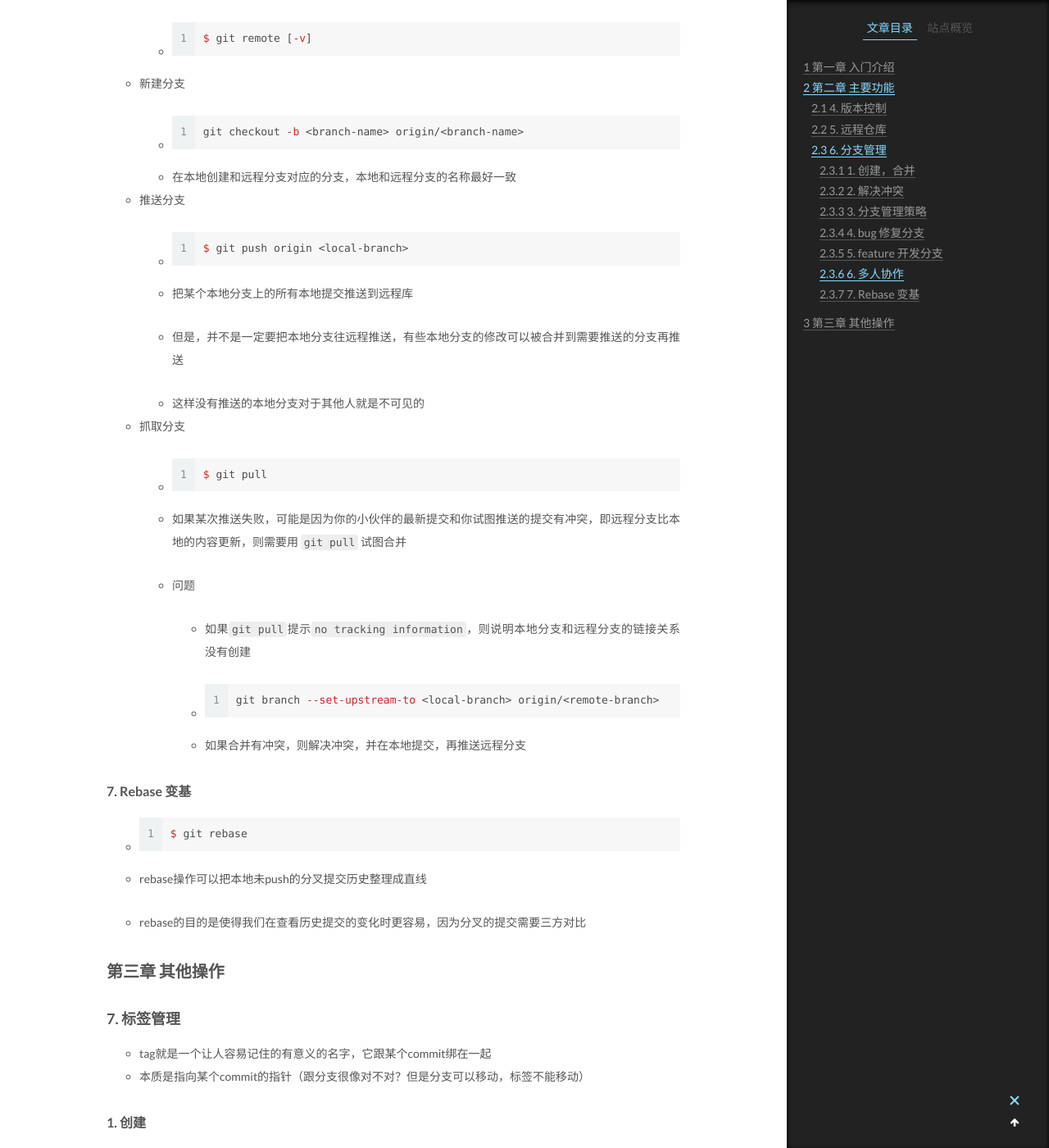
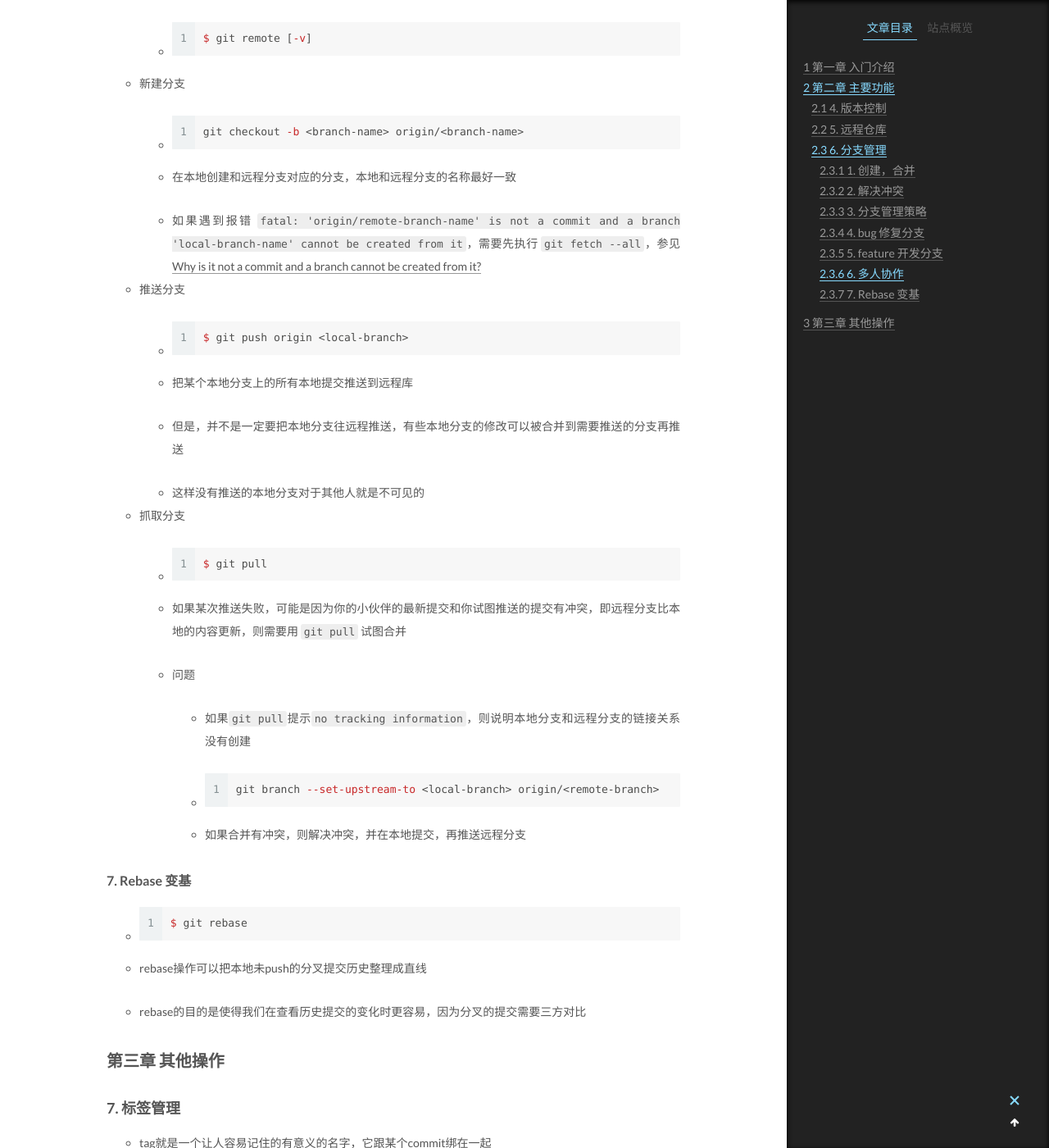
Before and after one commit to SamuelGYX/SamuelGYX.github.io, a Jekyll site: the page built from _posts/2020-06-29-【廖雪峰】Git教程.md, in a window 1280 px wide and 1400 px high, scrolled down 9599 px. Shown: the whole window at 82% size. Built offline with Jekyll 4.4.1, drawn with Linux system fonts in a browser that asks for light colours.

Commit message:
update git tutorial

````diff
--- a/_posts/2020-06-29-【廖雪峰】Git教程.md
+++ b/_posts/2020-06-29-【廖雪峰】Git教程.md
@@ -375,6 +375,8 @@ categories: git
 
   - 在本地创建和远程分支对应的分支，本地和远程分支的名称最好一致
 
+  - 如果遇到报错 `fatal: 'origin/remote-branch-name' is not a commit and a branch 'local-branch-name' cannot be created from it`，需要先执行 `git fetch --all`，参见 [Why is it not a commit and a branch cannot be created from it?](https://stackoverflow.com/questions/49297153/why-is-it-not-a-commit-and-a-branch-cannot-be-created-from-it)
+
 - 推送分支
 
   - ```shell
````
